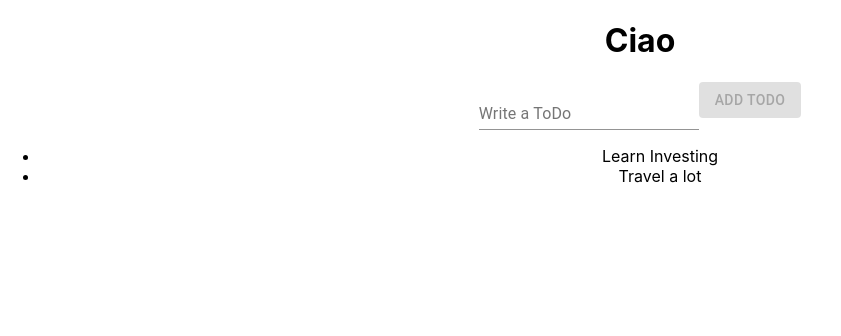
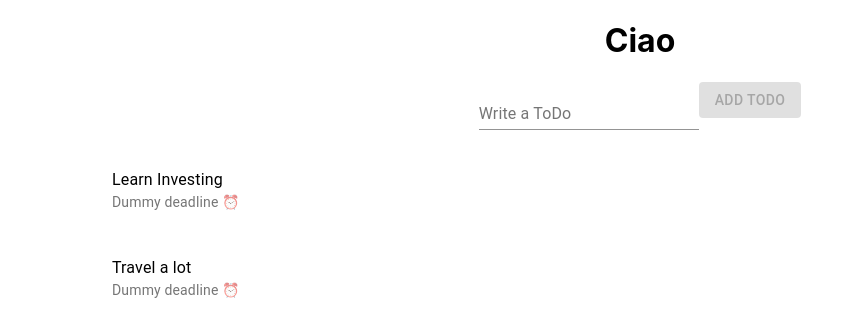
Before and after one commit to DevinP6lluste/ToDo-App, a React (Create React App) app: page / in a window 1280 px wide. Shown: the top 336 px of the page, without its empty margins (0-841 px from the left). Built offline with nearby package versions, Linux system fonts and the light colour scheme.

Commit message:
Firebase initialize

```diff
--- a/package.json
+++ b/package.json
@@ -5,8 +5,9 @@
   "dependencies": {
     "@material-ui/core": "^4.11.0",
     "@testing-library/jest-dom": "^5.11.5",
-    "@testing-library/react": "^11.1.0",
-    "@testing-library/user-event": "^12.1.10",
+    "@testing-library/react": "^11.1.1",
+    "@testing-library/user-event": "^12.2.0",
+    "firebase": "^8.0.1",
     "react": "^17.0.1",
     "react-dom": "^17.0.1",
     "react-scripts": "4.0.0",
--- /dev/null
+++ b/src/Todo.css
@@ -0,0 +1,3 @@
+.todo__list {
+    text-align: center;
+}
--- a/src/Todo.js
+++ b/src/Todo.js
@@ -1,10 +1,16 @@
-import React from 'react'
+import React from 'react';
+import { List, ListItem, ListItemAvatar, ListItemText } from '@material-ui/core';
+import './Todo.css';
 
 function Todo(props) {
     return (
-        <div>
-            <li>{props.text}</li>
-        </div>
+        <List className="todo__list">
+            <ListItem>
+            <ListItemAvatar>
+            </ListItemAvatar>
+                <ListItemText primary={props.text} secondary={"Dummy deadline ⏰"} />
+            </ListItem>
+        </List>
     )
 }
 
```
Also changed, not shown: src/firebase.js (added, +16 -0 lines), 1 other file (tests, documents, lock files or other folders).
